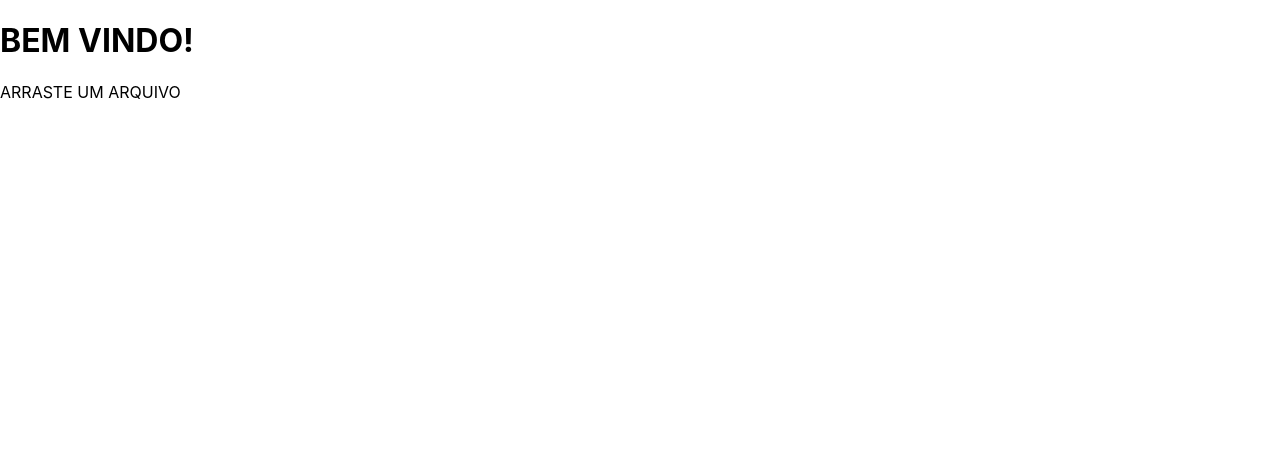
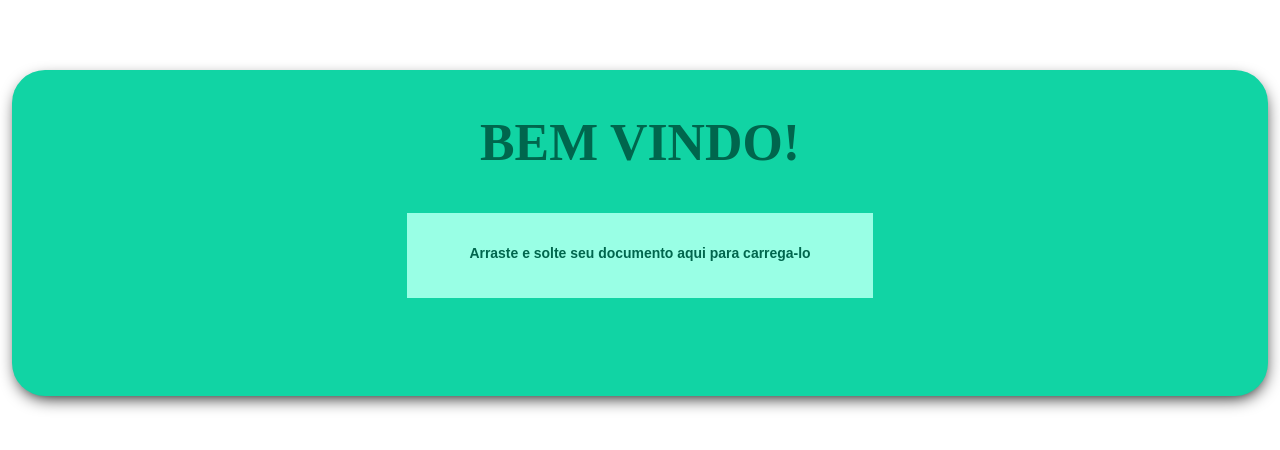
Before and after one commit to brunocdeveloper/Inteligov-project, a React (Create React App) app: page / in a window 1280 px wide. Shown: the top 450 px of the page. Built offline with nearby package versions, Linux system fonts and the light colour scheme.

Commit message:
Impelemta estilizaçao ao projeto

```diff
--- a/package.json
+++ b/package.json
@@ -10,6 +10,7 @@
     "react-csv": "^2.2.2",
     "react-dom": "^17.0.2",
     "react-scripts": "5.0.0",
+    "styled-components": "^5.3.3",
     "web-vitals": "^2.1.4"
   },
   "scripts": {
--- a/src/components/Download.js
+++ b/src/components/Download.js
@@ -1,6 +1,7 @@
 import React, { useContext, useEffect, useState } from 'react';
 import { CSVLink } from 'react-csv';
 import AppContext from '../context/AppContext';
+import { ButtonDownload } from '../styled-components/Table';
 
 function Download() {
   const { header, content, initialDocument } = useContext(AppContext)
@@ -14,8 +15,7 @@ function Download() {
   }, [header, content])
 
   return (
-    <div>
-      <CSVLink
+    <ButtonDownload
       disabled
       data={ readDownload ? finalDocument : initialDocument }
       filename={ 'inteligov-report.csv' }
@@ -24,9 +24,8 @@ function Download() {
         setTimeout(() => setReadDownload(false), 2000);
       }}
     >
-        Baixe o arquivo
-      </CSVLink>
-    </div>
+      Salvar
+    </ButtonDownload>
   )
 }
 
--- a/src/components/InputFile.js
+++ b/src/components/InputFile.js
@@ -1,5 +1,6 @@
 import React, { useContext } from 'react';
 import AppContext from '../context/AppContext';
+import { ContainerDragAndDrop } from '../styled-components/InputFile';
 
 function InputFile() {
   const {
@@ -21,8 +22,7 @@ function InputFile() {
   };
 
   return (
-    <div>
-      <div
+    <ContainerDragAndDrop
       onDragOver={(e) => {
       e.preventDefault();
       }}
@@ -37,9 +37,8 @@ function InputFile() {
           });
       }}
     >
-        ARRASTE UM ARQUIVO
-      </div>
-     </div>
+      Arraste e solte seu documento aqui para carrega-lo
+    </ContainerDragAndDrop>
   );
 }
 
--- a/src/components/Table.js
+++ b/src/components/Table.js
@@ -1,5 +1,6 @@
 import React, { useContext } from 'react';
 import AppContext from '../context/AppContext';
+import { ContentInput, HeaderInputs } from '../styled-components/Table';
 
 function Table() {
   const { header, content, setContent } = useContext(AppContext)
@@ -20,7 +21,7 @@ function Table() {
     },
 
     createEmptyInputHeader: (header) => {
-      const HEADER_LENGTH = 2;
+      const HEADER_LENGTH = 8;
       for(let index = 0; index < HEADER_LENGTH; index ++) {
         header.push("");
       }
@@ -56,7 +57,7 @@ function Table() {
               header &&
               header.map((name, index) => (
                 <th key={index}>
-                  <input
+                  <HeaderInputs
                     id={index}
                     defaultValue={name}
                     onChange={handleInputs.handleHeader}
@@ -74,7 +75,7 @@ function Table() {
                   {
                     item.map((nameItens, indexItens) => (
                       <td key={indexItens}>
-                        <input
+                        <ContentInput
                           className={index}
                           name={indexItens}
                           defaultValue={nameItens}
--- a/src/pages/HomePage.js
+++ b/src/pages/HomePage.js
@@ -3,15 +3,29 @@ import Download from '../components/Download';
 import InputFile from '../components/InputFile';
 import Table from '../components/Table';
 import AppContext from '../context/AppContext';
+import { DirectorContainer, GlobalStyle, Title } from '../styled-components/HomePage';
+import { ContainerTable, ContentButton, DirectorContainerTable } from '../styled-components/Table';
 
 function HomePage() {
   const { renderTable } = useContext(AppContext);
   return (
     <div>
-      <h1>BEM VINDO!</h1>
-      <InputFile />
-      { renderTable && <Download /> }
-      { renderTable && <Table/> }
+      <GlobalStyle />
+      <DirectorContainer>
+        <Title>BEM VINDO!</Title>
+        <InputFile />
+        {
+          renderTable &&
+          <DirectorContainerTable>
+            <ContentButton>
+              <Download />
+            </ContentButton>
+            <ContainerTable>
+              <Table/>
+            </ContainerTable>
+          </DirectorContainerTable>
+        }
+      </DirectorContainer>
     </div>
   )
 }
--- /dev/null
+++ b/src/styled-components/HomePage.js
@@ -0,0 +1,41 @@
+import styled from 'styled-components';
+import { createGlobalStyle } from 'styled-components';
+
+const GlobalStyle = createGlobalStyle`
+  * {
+    margin: 0;
+    padding: 0;
+  }
+
+  html {
+
+  }
+`;
+
+const DirectorContainer = styled.div`
+  width: 100%;
+  max-width: 1256px;
+  height: 100%;
+  background-color: #11D4A4;
+  margin: 70px auto;
+  box-shadow: 1px 6px 17px -5px #000000;
+  border-radius: 33px;
+  padding: 50px 0 50px 0;
+`;
+
+const Title = styled.h1`
+  @import url('https://fonts.googleapis.com/css2?family=Dancing+Script&display=swap');
+  font-family: 'Dancing Script', 'cursive';
+  font-style: normal;
+  font-weight: 700;
+  font-size: 51.80px;
+  line-height: 45px;
+  color: #00664D;
+  text-align: center;
+`
+
+export {
+  GlobalStyle,
+  DirectorContainer,
+  Title
+};
--- /dev/null
+++ b/src/styled-components/InputFile.js
@@ -0,0 +1,23 @@
+import styled from 'styled-components';
+
+const ContainerDragAndDrop = styled.div`
+  box-sizing: border-box;
+  width: 466px;
+  height: 85px;
+  background-color: #99FFE5;
+  text-align: center;
+  padding-top: 30px;
+  margin: 48px auto;
+
+  font-family: 'Poppins', sans-serif;
+  font-style: normal;
+  font-weight: 700;
+  font-size: 13.96px;
+  line-height: 21px;
+
+  color: #00664D;
+`;
+
+export {
+  ContainerDragAndDrop,
+};
--- /dev/null
+++ b/src/styled-components/Table.js
@@ -0,0 +1,79 @@
+import styled from 'styled-components';
+import { CSVLink } from 'react-csv';
+
+const DirectorContainerTable = styled.div`
+  display: flex;
+  flex-direction: column;
+  justify-content: start;
+`;
+
+const ContainerTable = styled.div`
+  width: 95%;
+  max-width:1120px;
+  height: 506px;
+  background-color: #99FFE5;
+  overflow: scroll;
+  margin: 30px auto 0;
+`;
+
+const HeaderInputs = styled.input`
+  box-sizing: border-box;
+  width: 146px;
+  height: 38px;
+
+  margin: 0;
+  padding: 4px;
+  font-family: 'Poppins', sans-serif;
+  font-style: normal;
+  font-weight: 700;
+  font-size: 16px;
+`;
+
+const ContentInput = styled.input`
+  box-sizing: border-box;
+  width: 146px;
+  height: 38px;
+
+  padding: 4px;
+  font-family: 'Poppins', sans-serif;
+  font-style: normal;
+  font-weight: 400;
+  font-size: 14px;
+  line-height: 21px;
+`;
+
+const ButtonDownload = styled(CSVLink)`
+  display: inline-block;
+  box-sizing: border-box;
+  padding: 12px;
+  text-decoration: none;
+  width: 168px;
+  height: 52.28px;
+  background: #051066;
+  border-radius: 34.85px;
+  text-align: center;
+  font-family: 'Poppins', sans-serif;
+  font-style: normal;
+  font-weight: 700;
+  font-size: 25.09px;
+  color: #FFFFFF;
+`;
+
+const ContentButton = styled.div`
+  width: 95%;
+  max-width:1120px;
+
+  box-sizing: border-box;
+  display: flex;
+  justify-content: flex-end;
+  margin: auto;
+`;
+
+export {
+  ContainerTable,
+  HeaderInputs,
+  ContentInput,
+  ButtonDownload,
+  DirectorContainerTable,
+  ContentButton
+}
```
Also changed, not shown: 1 other file (tests, documents, lock files or other folders). Lines whose indentation alone changed are shown as unchanged.
